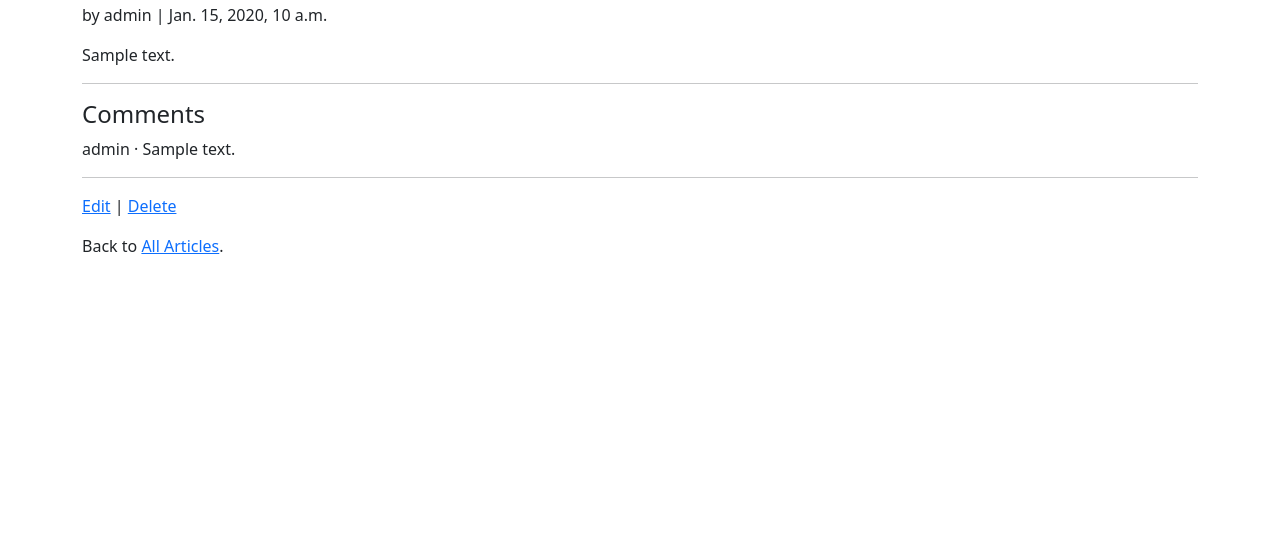
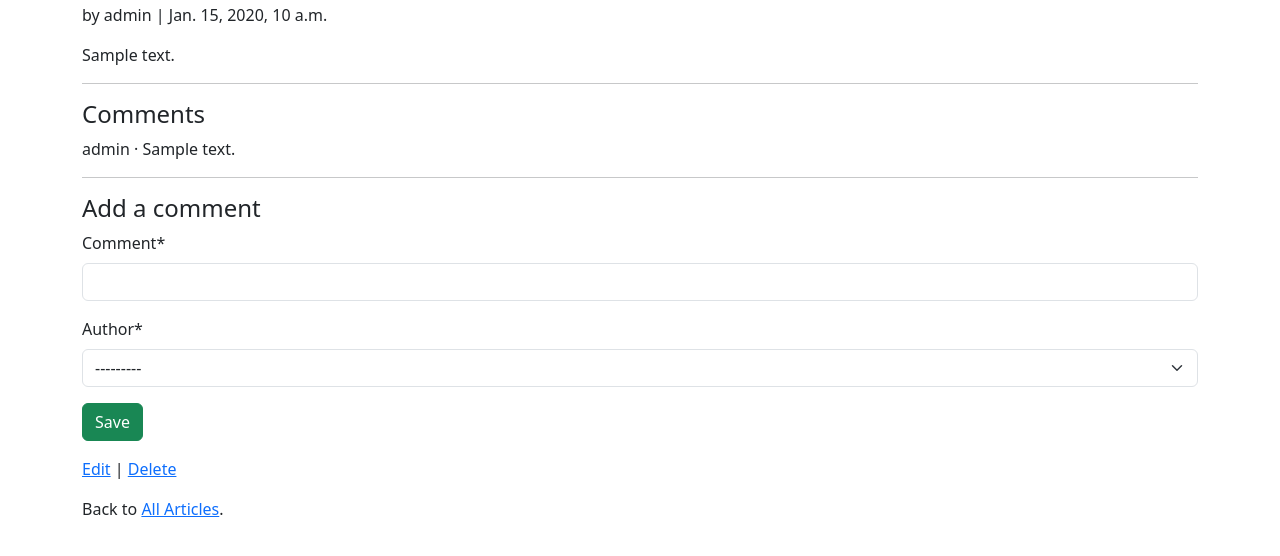
Before and after one commit to thisisjab/django-custom-user-model, a Django app: page /articles/1/ in a window 1280 px wide. Shown: the part 132-688 px from the top of the page. Run offline with Django 4.2, Linux system fonts and the light colour scheme; a user stored in the database is signed in; data comes from the database, SQL or seed files in the repository; tables that the repository leaves empty hold one stand-in row (values such as "Sample post"); some libraries are stand-ins or nearby versions.

Commit message:
Add comments for to article_detail template

```diff
--- a/templates/article_detail.html
+++ b/templates/article_detail.html
@@ -1,4 +1,5 @@
 {% extends "base.html" %}
+{% load crispy_forms_tags %}
 
 {% block content %}
 <div class="article-entry">
@@ -14,6 +15,12 @@
 {% endfor %}
 <hr>
 
+<h4>Add a comment</h4>
+  <form action="" method="post">{% csrf_token %}
+    {{ form|crispy }}
+    <button class="btn btn-success ml-2" type="submit">Save</button>
+  </form>
+
 <p><a href="{% url 'article_edit' article.pk %}">Edit</a> |
   <a href="{% url 'article_delete' article.pk %}">Delete</a></p>
 <p>Back to <a href="{% url 'article_list' %}">All Articles</a>.</p>
```
